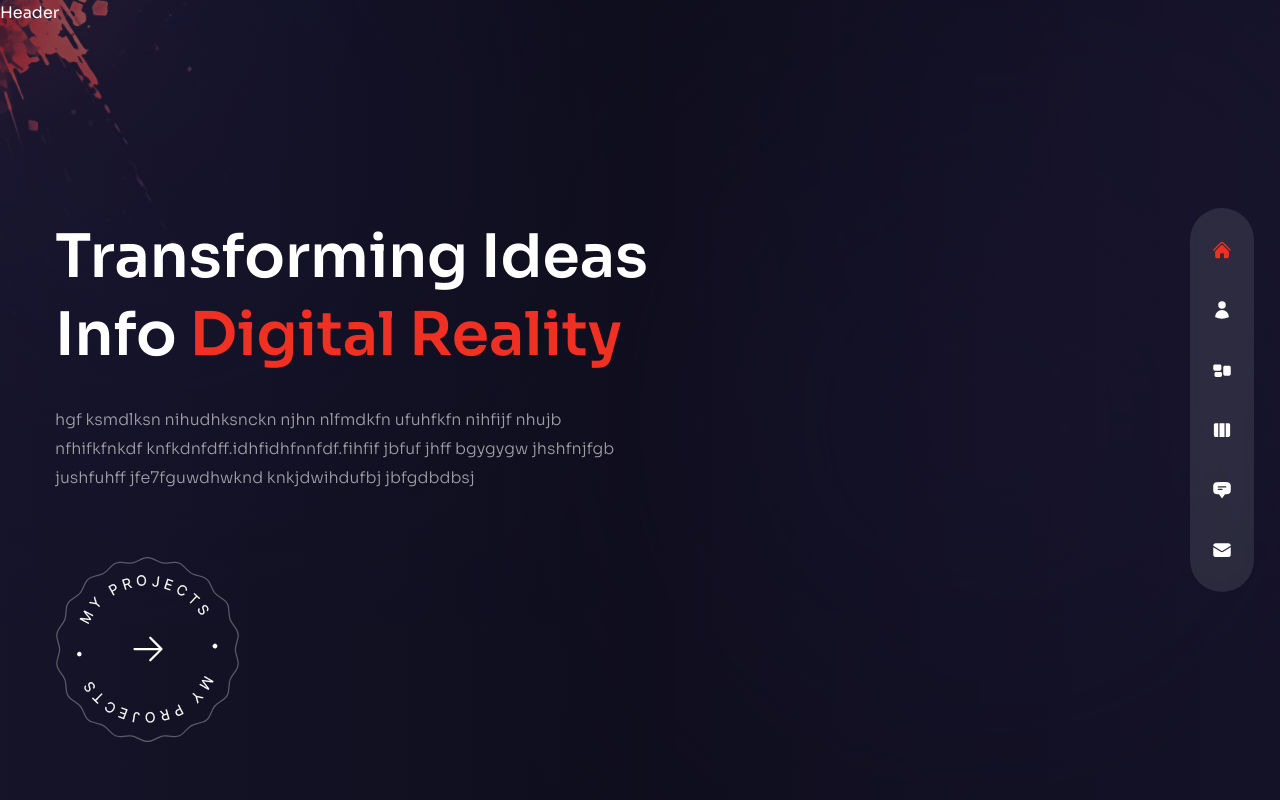
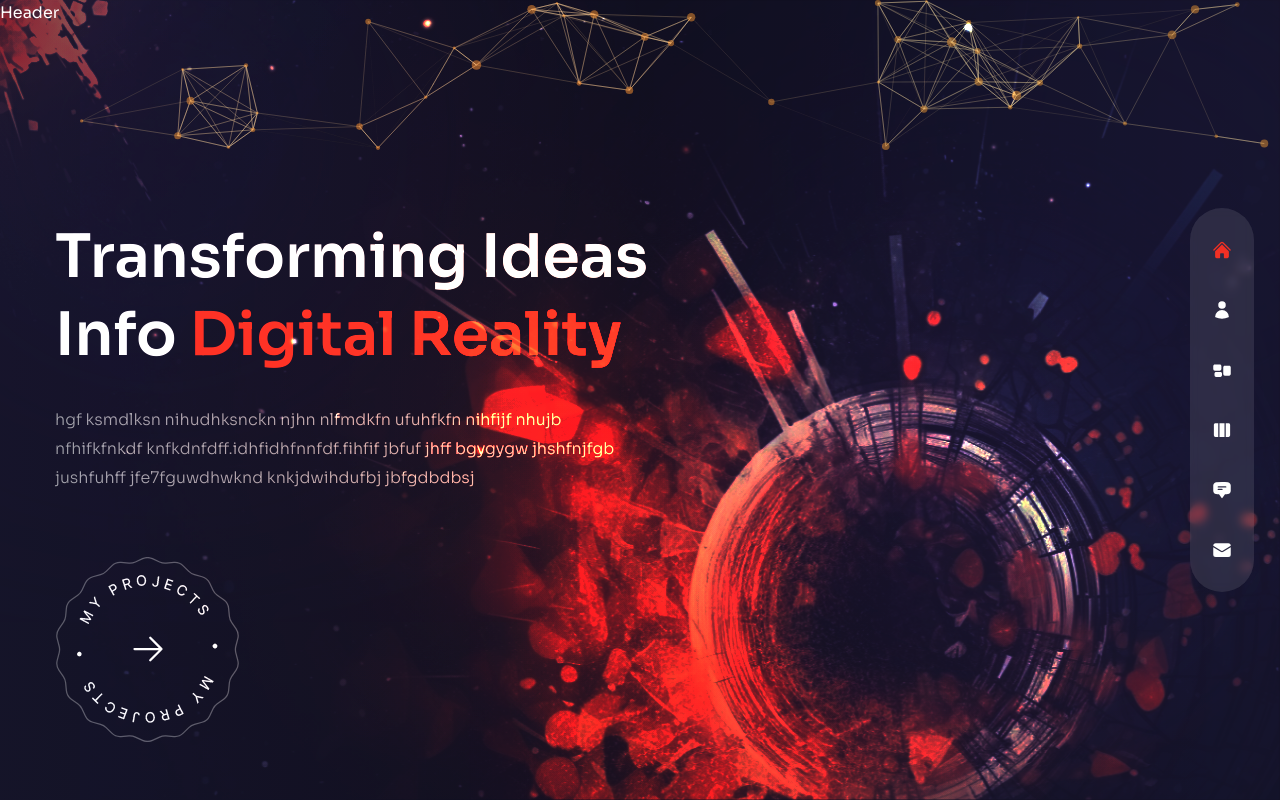
Before and after one commit to rahulav35/Portfolio, a Next.js app: page / in a window 1280 px wide. Built offline with nearby package versions, Linux system fonts and the light colour scheme.

Commit message:
particle

```diff
--- a/components/Avatar.js
+++ b/components/Avatar.js
@@ -1,5 +1,15 @@
+import Image from "next/image";
+
+
 const Avatar = () => {
-  return <div>Avatar</div>;
+  return <div className="hidden xl:flex xl:max-w-none">
+    <Image
+    src={'/avatar.png'}
+    width={737}
+    height={678}
+    alt=""
+     className="translate-z-0 w-full h-full"/>
+  </div>;
 };
 
 export default Avatar;
--- a/components/ParticlesContainer.js
+++ b/components/ParticlesContainer.js
@@ -1,5 +1,104 @@
+import React, { useCallback } from "react";
+import { Particles} from "react-tsparticles";
+import { loadFull } from "tsparticles";
+
+
+
+
 const ParticlesContainer = () => {
-  return <div>Particles Container</div>;
+
+  // init
+  const particlesInit = useCallback(async(engine)=>{
+    await loadFull(engine);},[]);
+
+    const particlesLoaded = useCallback(async() => {},[]);
+
+  return ( <Particles id='tsparticles' init={particlesInit} loaded={particlesLoaded}
+  options={{
+    fullScreen: {enable: false},
+    background: {
+      color: {
+        value: '',
+      },
+
+    },
+    fpsLimit: 120 ,
+    interactivity:{
+      events:{
+        onClick:{
+          enable: false,
+          mode:'push',
+
+        },
+        onHover:{
+          enable: true,
+          mode: 'repulse'
+        },
+        resize: true,
+
+
+      },
+      modes:{
+        push: {
+          quantity: 90,
+        },
+
+        repulse:{
+          distance: 200,
+          duration: 0.4,
+        },
+
+
+      },
+    },
+    particles:{
+      color:{
+        value: '#e68e2e',
+      },
+      links:{
+        color: '#f5d393',
+        distance:130,
+        enable: true,
+        opacity: 0.5,
+        width: 1
+      },
+      collisions:{
+        enable: true,
+      },
+      move:{
+        direction: "none",
+        enable:true,
+        outModes:{
+          default: "bounce"
+        },
+        random: false,
+        speed: 1,
+        straight: false
+      },
+      number:{
+        density:{
+          enable:true,
+          area:800
+        },
+        value:220,
+      },
+      opacity:{
+        value: 0.5,
+
+      },
+      shape:{
+        type: 'circle',
+
+      },
+      size:{
+        value:{min: 1 , max: 5 }
+      },
+    },
+    detectRetina:true,
+
+  }
+} />
+);
 };
 
 export default ParticlesContainer;
--- a/pages/index.js
+++ b/pages/index.js
@@ -1,6 +1,5 @@
 // next image
 import image from "next/image";
-
 
 // components
 import ParticlesContainer from "../components/ParticlesContainer";
@@ -8,65 +7,81 @@ import ProjectsBtn from "../components/ProjectsBtn";
 import Avatar from "../components/Avatar";
 
 // framer motion
-import {motion} from "framer-motion";
+import { motion } from "framer-motion";
 
 // variants
 import { fadeIn } from "../variants";
 
-
 const Home = () => {
-  return <div className="bg-primary/60 h-full">
+  return (
+    <div className="bg-primary/60 h-full">
+      {/* text */}
 
       <div className="hw-full h-full bg-gradient-to-r from-primary/10 via-black/30 to-black/10">
-
         <div className="text-center flex flex-col justify-center xl:pt-40 box-border xl:text-left h-full container mx-auto">
-
           {/* title */}
           <motion.h1
-variants={fadeIn('down', 0.2)}
-initial='hidden'
-animate='show'
-exit='hidden'
-
- className="h1"> Transforming Ideas <br/> Info {' '}
+            variants={fadeIn("down", 0.2)}
+            initial="hidden"
+            animate="show"
+            exit="hidden"
+            className="h1"
+          >
+            {" "}
+            Transforming Ideas <br /> Info{" "}
             <span className="text-accent"> Digital Reality</span>
-
           </motion.h1>
 
           {/* subtitle */}
           <motion.p
-variants={fadeIn('down', 0.3)}
-initial='hidden'
-animate='show'
-exit='hidden'
-
-className="max-w-sm xl:max-w-xl mx-auto xl:mx-0 mb-10 xl:mb-16">
-  hgf ksmdlksn nihudhksnckn njhn nlfmdkfn ufuhfkfn nihfijf nhujb nfhifkfnkdf  knfkdnfdff.idhfidhfnnfdf.fihfif jbfuf jhff bgygygw  jhshfnjfgb jushfuhff jfe7fguwdhwknd knkjdwihdufbj jbfgdbdbsj
+            variants={fadeIn("down", 0.3)}
+            initial="hidden"
+            animate="show"
+            exit="hidden"
+            className="max-w-sm xl:max-w-xl mx-auto xl:mx-0 mb-10 xl:mb-16"
+          >
+            hgf ksmdlksn nihudhksnckn njhn nlfmdkfn ufuhfkfn nihfijf nhujb
+            nfhifkfnkdf knfkdnfdff.idhfidhfnnfdf.fihfif jbfuf jhff bgygygw
+            jhshfnjfgb jushfuhff jfe7fguwdhwknd knkjdwihdufbj jbfgdbdbsj
           </motion.p>
 
           {/* btn */}
 
           <div className="flex justify-center xl:hidden relative">
-  <ProjectsBtn/>
+            <ProjectsBtn />
           </div>
 
           <motion.div
-variants={fadeIn('down', 0.4)}
-initial='hidden'
-animate='show'
-exit='hidden'
+            variants={fadeIn("down", 0.4)}
+            initial="hidden"
+            animate="show"
+            exit="hidden"
             className="hidden xl:flex"
           >
-  <ProjectsBtn/>
+            <ProjectsBtn />
           </motion.div>
-
-
-
         </div>
-
       </div>
-
-  </div>;
+      {/* image */}
+      <div className="w-[1200px] h-full absolute right-0 bottom-0">
+        {/* bg image */}
+        <div className="bg-none xl:bg-explosion xl:bg-cover xl:bg-right xl:bg-no-repeat w-full h-full absolute mix-blend-color-dodge translate-z-0 "></div>
+        {/* particles */}
+        <ParticlesContainer />
+        {/* avatar img */}
+        <motion.div
+          variants={fadeIn("up", 0.5)}
+          initial="hidden"
+          animate="show"
+          exit="hidden"
+          transition={{ duration: 1, ease: "easeInOut" }}
+          className="w-full h-full max-w-[737px] max-h-[678px] absolute -bottom-32 lg:bottom-0 lg:right-[8%]"
+        >
+          {/* <Avatar/> */}
+        </motion.div>
+      </div>
+    </div>
+  );
 };
 
 export default Home;
```
Lines whose indentation alone changed are shown as unchanged.
